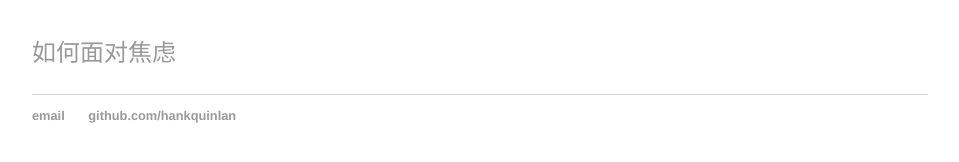
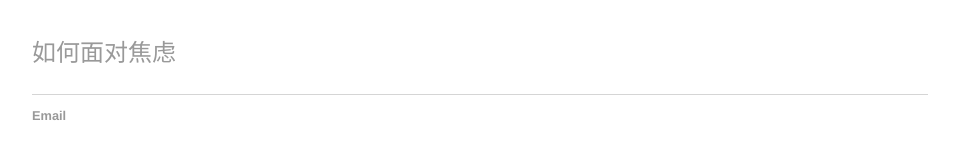
Before and after one commit to hyikuan/LD.github.io, a Jekyll site: the page built from index.md, in a window 1280 px wide. Shown: the part 386-548 px from the top of the page, without its empty margins (160-1119 px from the left). Built offline with Jekyll 4.4.1, drawn with Linux system fonts in a browser that asks for light colours.

Commit message:
Update default.html

```diff
--- a/_layouts/default.html
+++ b/_layouts/default.html
@@ -21,8 +21,7 @@
 			</div><!-- /.container -->
 			<footer>
 	    		<ul>
-	        		<li><a href="mailto:hankquinlanhub@gmail.com">email</a></li>
-	        		<li><a href="https://github.com/hankquinlan">github.com/hankquinlan</a></li>
+	        		<li><a href="mailto:hyikuan@gmail.com">Email</a></li>
 				</ul>
 			</footer>
 		</body>
```
